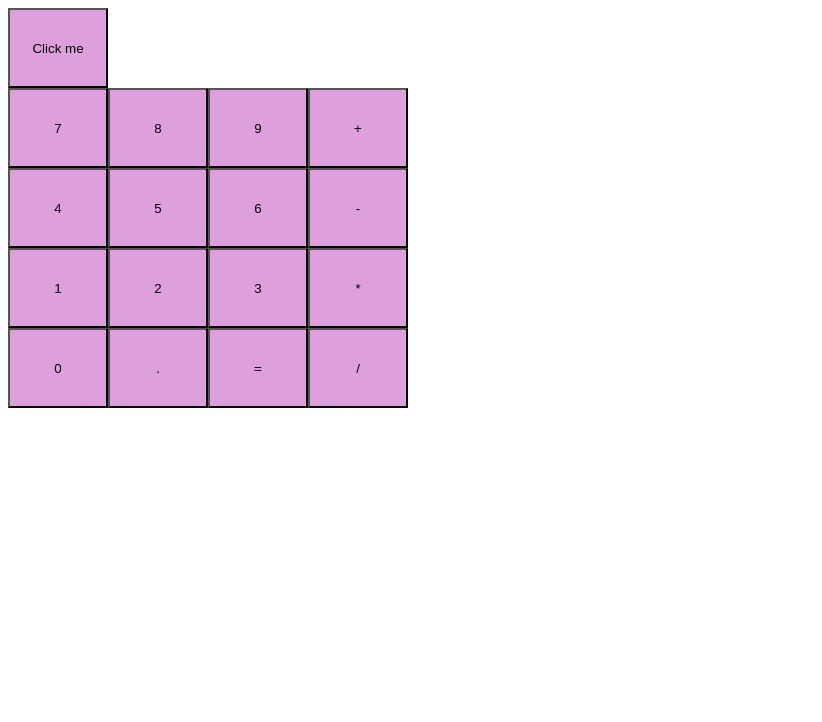
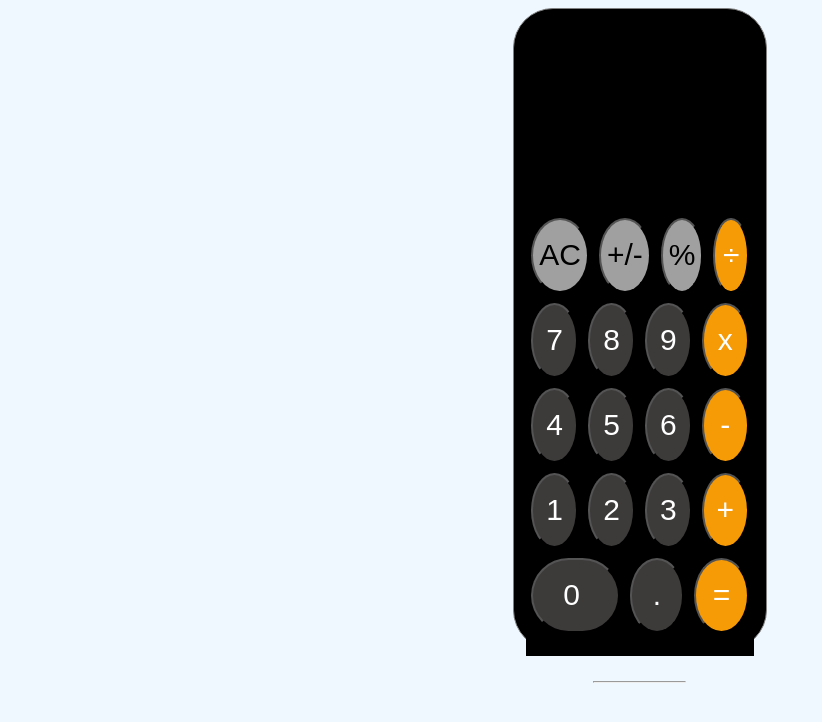
Before and after one commit to lenovalsha/Calculator, a website: page index.html in a window 1280 px wide. Shown: the whole page, without its empty margins (0-822 px from the left). Drawn offline with Linux system fonts and the light colour scheme.

Commit message:
got the calculator to work and css done

```diff
--- a/index.css
+++ b/index.css
@@ -1,17 +1,79 @@
+body{
+    background-color: aliceblue;
+    font-family: system-ui, -apple-system, BlinkMacSystemFont, 'Segoe UI', Roboto, Oxygen, Ubuntu, Cantarell, 'Open Sans', 'Helvetica Neue', sans-serif;
+}
 .box{
     width: 50px;
     height: 50px;
     background-color: red;
 }
-
+.container{
+    display: flex;
+    background-color: black;
+    width: 20%;
+    align-items: center;
+    height: 80vh;
+    margin: 0 auto;
+    border-radius: 40px 40px 40px 40px;
+    border: 1px double gray;
+}
+.inside-container{
+    background-color: black;
+    width: 90%;
+    margin: 0 auto;
+    position: relative;
+    top: 70px;
+    margin-bottom: 50px;
+}
 .row
 {
     display:flex ;
-    width: 500px;
+    width: 100%;
+    justify-content: space-around;
 
 }
 button{
-    width: 100px;
-    height: 80px;
-    background-color: plum;
+    width: 75px;
+    height: 75px;
+    background-color: rgb(61, 58, 58);
+    margin: 5px;
+    border-radius: 50%;
+    font-size: 30px;
+    color: white;
 }
+.zero{
+    width:50%;
+    border-radius: 40px 40px 40px 40px ;
+    text-align: left;
+    padding-left: 30px;
+}
+label{
+    width: 100%;
+    height:80px;
+    text-align: right;
+    padding: 20px;
+    font-size: 70px;
+    background-color: black;
+    border: none;
+    color: white;
+    position: relative;
+    font-weight: 100;
+
+
+}
+hr{
+    width: 40%;
+    position: relative;
+    top: 35px;
+}
+.yellow{
+    background-color: #f69a06;
+}
+.light{
+    background-color: #a0a0a0;
+    color: black;
+
+}
+h5{
+    color: white;
+}
--- a/index.html
+++ b/index.html
@@ -8,37 +8,50 @@
     <link href="index.css" rel="stylesheet">
 </head>
 <body>
-    <button>Click me</button>
-    <div id="box"class="box">
 
 
     <div class="container">
+
+            <div class="inside-container">
+
+                <div class="row">
+                    <label type="text" value="" readonly>
+                </div>
+                <div class="row">
+                    <button class="light">AC</button>
+                    <button class="light">+/-</button>
+                    <button class="light">%</button>
+                    <button class="yellow">÷</button>
+
+                </div>
                 <div class="row">
                     <button>7</button>
                     <button>8</button>
                     <button>9</button>
-            <button>+</button>
+                    <button class="yellow">x</button>
 
                 </div>
                 <div class="row">
                     <button>4</button>
                     <button>5</button>
                     <button>6</button>
-            <button>-</button>
+                    <button class="yellow">-</button>
 
                 </div>
                 <div class="row">
                     <button>1</button>
                     <button>2</button>
                     <button>3</button>
-            <button>*</button>
+                    <button class="yellow">+</button>
 
                 </div>
                 <div class="row">
-            <button>0</button>
+                    <button class="zero">0</button>
                     <button>.</button>
-            <button>=</button>
-            <button>/</button>
+                    <button class="yellow">=</button>
+
+                </div>
+                <hr>
 
         </div>
     </div>
--- a/index.js
+++ b/index.js
@@ -1,36 +1,56 @@
 var button = document.querySelector('button');
 var box = document.getElementById('box');
 var buttonArr = document.querySelectorAll('button');
+var displaytext = document.querySelector('label');
 
-var hasOperation;
+var hasOperation= false;
 var operationVal = "";
 var x = "";
 var y ="";
 
 button.onclick = function ChangeMe(){
     console.log('clicked');
-    box.style.backgroundColor = 'green';
 }
 buttonArr.forEach(btn => {
     var val = btn.innerHTML;
     btn.onclick = function Change(){
+        if(val === "AC")
+        {
+         window.location.reload();
+        }else if(val === "+"||val === "-"||val === "x"||val === "÷")
+        {
 
-        if(!hasOperation && val !== "=")
+                hasOperation = true;
+                operationVal = val;
+
+        }
+        else if(!hasOperation && val !== "=")
         {
-            x += val.toString();
+            if(val === "+/-")//toggle
+            {
+                x = -1 * x;
+            }else if(val === "%")
+            {
+                x/=100;
+            }else if(val ===".")
+            {
+                if(x.includes(val))
+                    x = x;
+                else
+                x += val.toString();
+            }
+            else
+                x += val.toString();
+            displaytext.textContent = x;
             console.log(x);
-            btn.style.backgroundColor = "yellow";
 
         }else if(hasOperation && val !== "=")
         {
             y += val.toString();
             console.log(y);
-            btn.style.backgroundColor = "red";
+            displaytext.textContent = y;
 
-        }else if(val === "+"||val === "-"||val === "*"||val === "/")
-        {
-            hasOperation = true;
-            operationVal = val;
+
         }else if(hasOperation && val =="=")
         {
             switch(operationVal)
@@ -41,15 +61,19 @@ buttonArr.forEach(btn => {
                 case "-":
                     x-=y;
                     break;
-                case "*":
+                case "x":
                     x*=y;
                     break;
-                case "/":
+                case "÷":
                     x/=y;
                     break;
 
             }
+            y="";
+            hasOperation = false;
             console.log(x);
+            displaytext.textContent = x;
+
         }
     }
 
```
Lines whose indentation alone changed are shown as unchanged.
